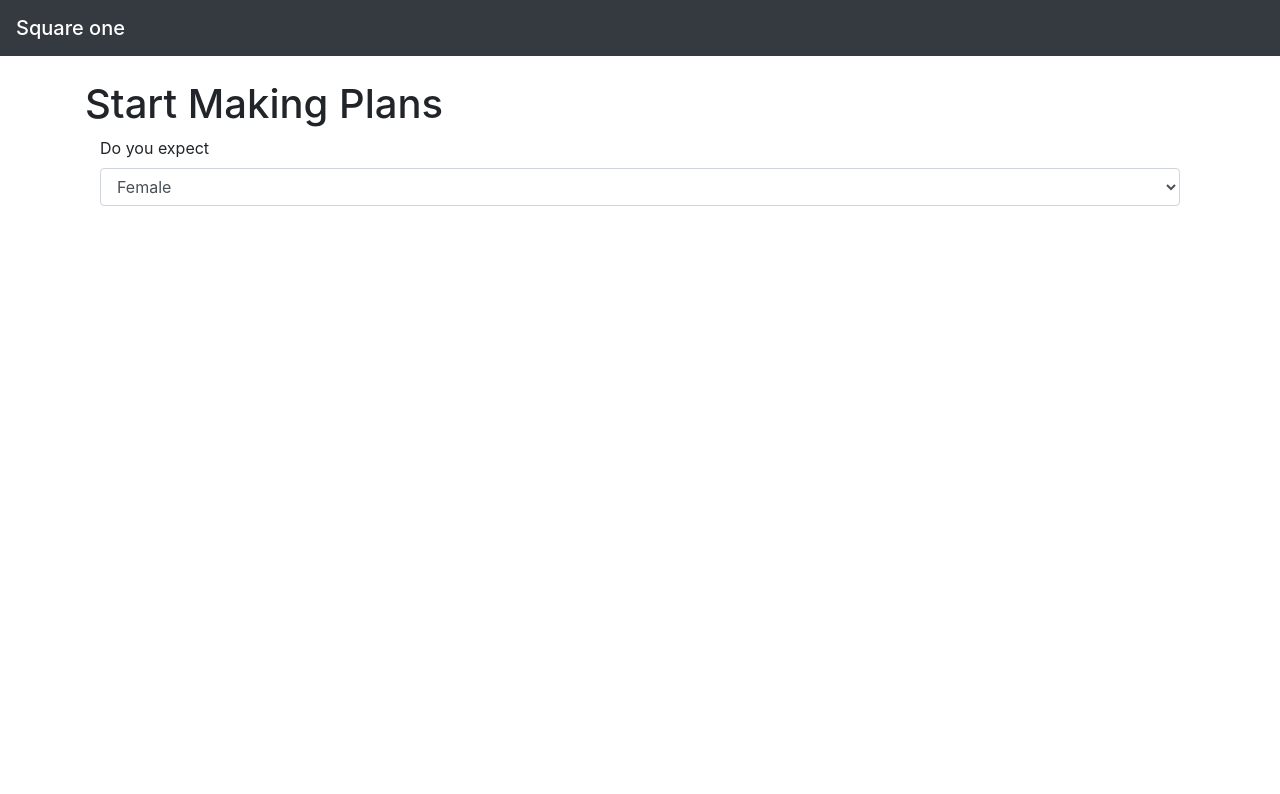
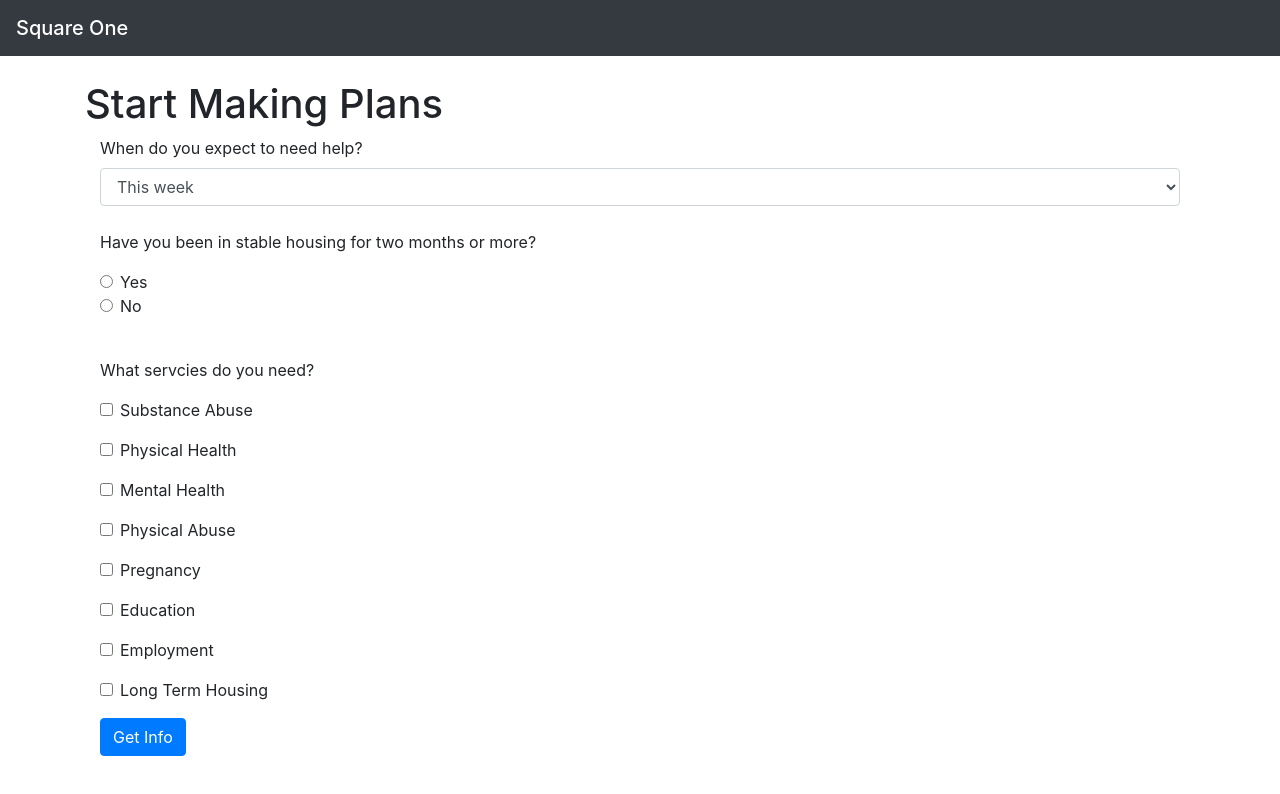
Before and after one commit to tatanyn/squareone, a plain HTML site: page plan.html in a window 1280 px wide. Drawn offline with nearby package versions, Linux system fonts and the light colour scheme.

Commit message:
Added questions and links

```diff
--- a/plan.html
+++ b/plan.html
@@ -8,14 +8,15 @@
 <html lang="en" dir="ltr">
   <head>
     <meta charset="utf-8">
-    <title></title>
+    <title>Planning</title>
     <link rel="stylesheet" href="https://stackpath.bootstrapcdn.com/bootstrap/4.1.3/css/bootstrap.min.css" integrity="sha384-MCw98/SFnGE8fJT3GXwEOngsV7Zt27NXFoaoApmYm81iuXoPkFOJwJ8ERdknLPMO" crossorigin="anonymous">
   </head>
 
   <body>
     <nav class="navbar navbar-dark bg-dark">
-        <span class="navbar-brand mb-0 h1">Square one</span>
+        <a href="/index.html" class="navbar-brand mb-0 h1">Square One</a>
     </nav>
+
     <div class="container">
     <br>
     <h1>Start Making Plans</h1>
@@ -24,14 +25,61 @@
 
         <form>
           <div class="form-group">
-            <label for="exampleFormControlSelect1">Do you expect </label>
+            <label for="exampleFormControlSelect1">When do you expect to need help?</label>
             <select class="form-control" id="exampleFormControlSelect1">
-              <option>Female</option>
-              <option>Male</option>
+              <option>This week</option>
+              <option>Next week</option>
+              <option>This Month</option>
+              <option>I'm not sure</option>
             </select>
+            <br>
+            <p>Have you  been in stable housing for two months or more?</p>
+            <div class="form-check">
+                <input class="form-check-input" type="radio" name="stableHousingRadio" id="stableHousingYes" value="yes">
+                <label class="form-check-label" for="exampleRadios1">Yes</label>
+              </div>
+              <div class="form-check">
+                <input class="form-check-input" type="radio" name="stableHousingRadio" id="stableHousingNo" value="no">
+                <label class="form-check-label" for="exampleRadios2">No</label>
+              </div>
           </div>
+          <br>
+          <p>What servcies do you need?</p>
+          <div class="form-group form-check">
+              <input type="checkbox" class="form-check-input" id="exampleCheck1">
+              <label class="form-check-label" for="exampleCheck1">Substance Abuse</label>
+          </div>
+          <div class="form-group form-check">
+            <input type="checkbox" class="form-check-input" id="exampleCheck1">
+            <label class="form-check-label" for="exampleCheck1">Physical Health</label>
+          </div>
+          <div class="form-group form-check">
+            <input type="checkbox" class="form-check-input" id="exampleCheck1">
+            <label class="form-check-label" for="exampleCheck1">Mental Health</label>
+          </div>
+          <div class="form-group form-check">
+            <input type="checkbox" class="form-check-input" id="exampleCheck1">
+            <label class="form-check-label" for="exampleCheck1">Physical Abuse</label>
+          </div>
+          <div class="form-group form-check">
+            <input type="checkbox" class="form-check-input" id="exampleCheck1">
+            <label class="form-check-label" for="exampleCheck1">Pregnancy</label>
+          </div>
+          <div class="form-group form-check">
+            <input type="checkbox" class="form-check-input" id="exampleCheck1">
+            <label class="form-check-label" for="exampleCheck1">Education</label>
+          </div>
+          <div class="form-group form-check">
+            <input type="checkbox" class="form-check-input" id="exampleCheck1">
+            <label class="form-check-label" for="exampleCheck1">Employment</label>
+          </div>
+          <div class="form-group form-check">
+            <input type="checkbox" class="form-check-input" id="exampleCheck1">
+            <label class="form-check-label" for="exampleCheck1">Long Term Housing</label>
+          </div>
+
+          <a href="/advice.html" class="btn btn-primary mb-2">Get Info</a>
         </form>
-
     </div>
 
     </div>
```
